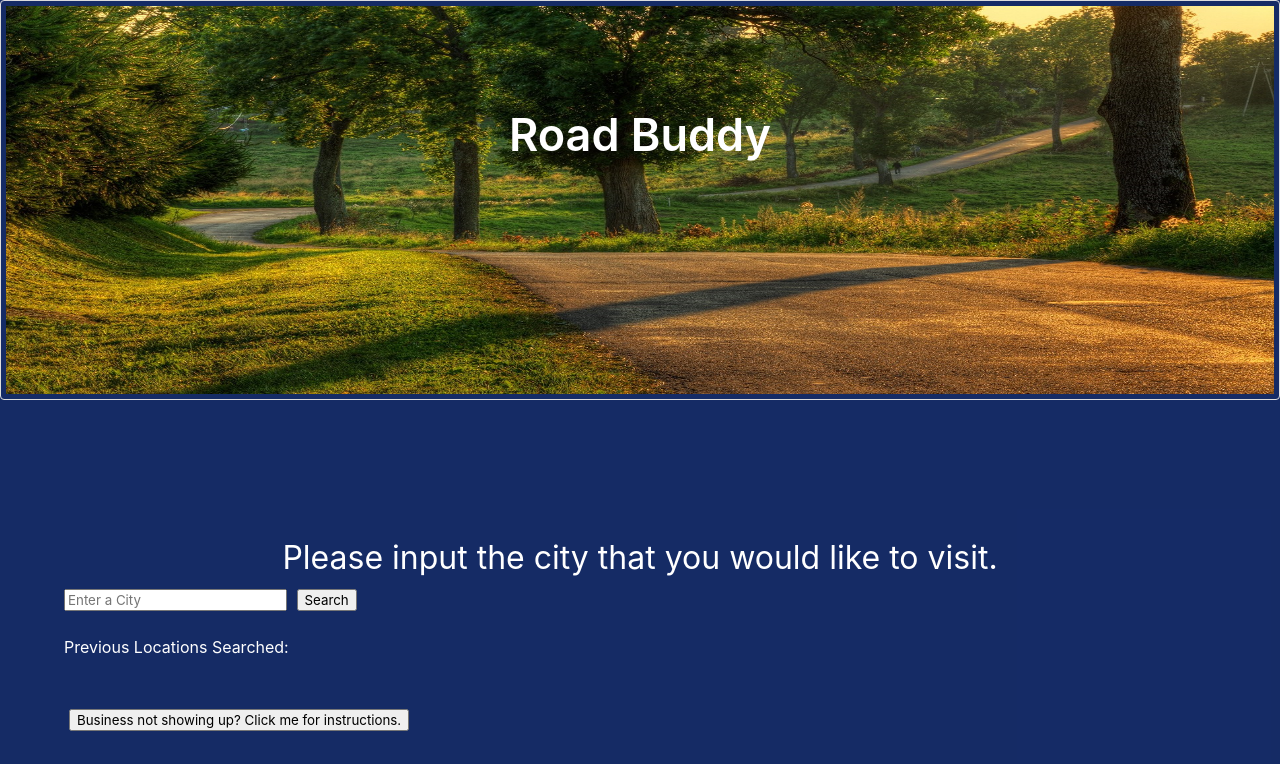
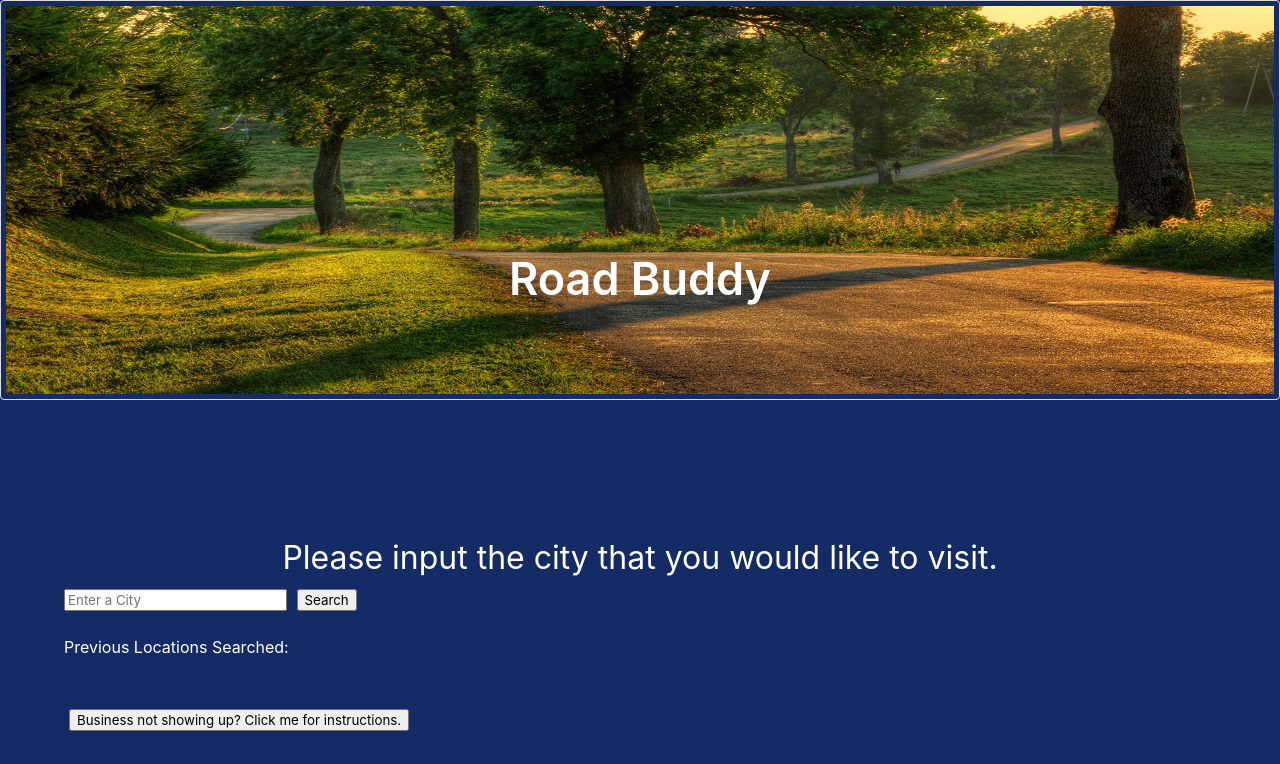
Before and after one commit to JustynSubrai/Road-Buddy, a plain HTML site: page index.html in a window 1280 px wide. Shown: the top 764 px of the page. Drawn offline with nearby package versions, Linux system fonts and the light colour scheme.

Commit message:
Fixed hero again

```diff
--- a/assets/css/style.css
+++ b/assets/css/style.css
@@ -14,7 +14,7 @@ h1.title {
   display:flex ;
   justify-content: center;
   position: relative;
-  top: -43vh;
+  top: -25vh;
 }
 
 button {
```
